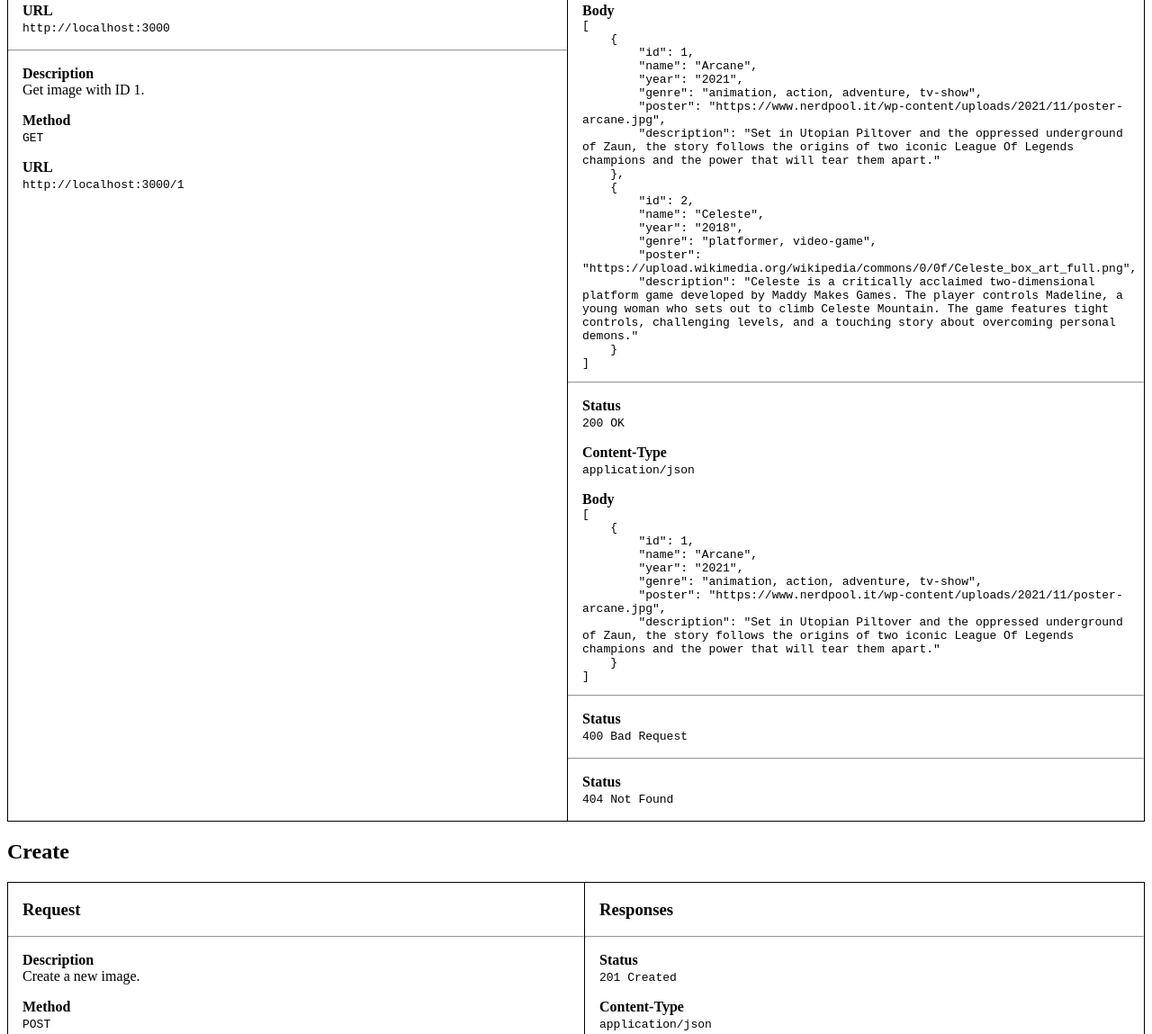
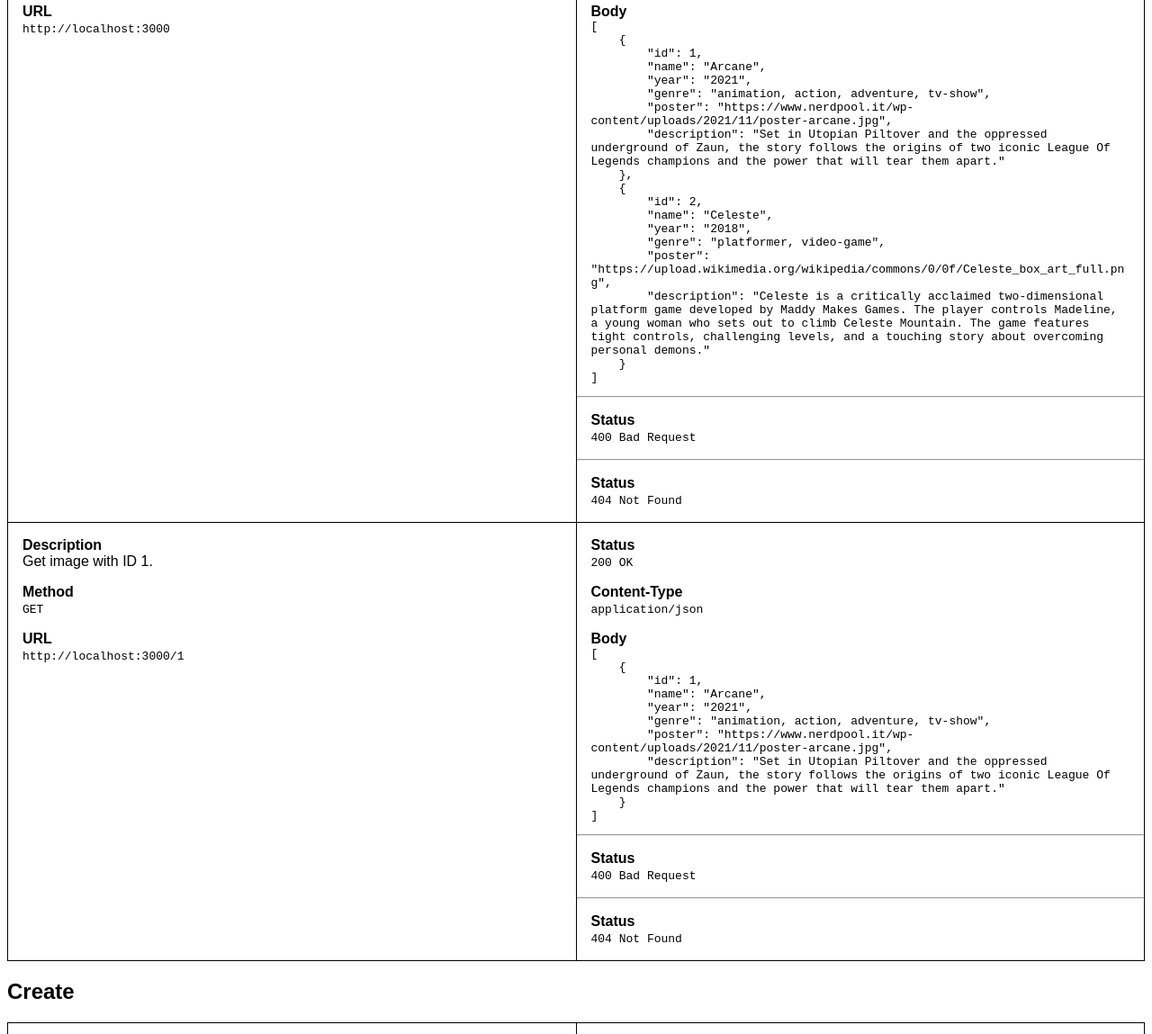
Before and after one commit to lisannevvliet/webtech-singlestudent2, a website: page a3-server/documentation.html in a window 1280 px wide. Shown: the part 306-1455 px from the top of the page at 90% size. Drawn offline with Linux system fonts and the light colour scheme.

Commit message:
Improve documentation

```diff
--- a/a3-server/doc-style.css
+++ b/a3-server/doc-style.css
@@ -1,9 +1,14 @@
+body {
+    font-family: sans-serif;
+}
+
 h2 ~ div {
     display: flex;
 }
 
 div div {
     border: 1px solid black;
+    overflow: hidden;
     width: 50vw;
 }
 
@@ -11,9 +16,17 @@ div div:last-of-type {
     border-left: none;
 }
 
+div:nth-of-type(2) div {
+    border-top: none;
+}
+
 h3, p, pre {
     padding-left: 1rem;
     padding-right: 1rem;
+}
+
+code, pre {
+    word-wrap: break-word;
 }
 
 .body {
@@ -22,6 +35,12 @@ h3, p, pre {
 
 pre {
     margin-top: 0;
-    overflow: scroll;
     white-space: pre-wrap;
 }
+
+@media screen and (max-width: 767px) {
+    h3, p, pre {
+        padding-left: .75rem;
+        padding-right: .75rem;
+    }
+}
--- a/a3-server/documentation.html
+++ b/a3-server/documentation.html
@@ -24,19 +24,6 @@
             <p>
                 <strong>URL</strong><br>
                 <code>http://localhost:3000</code>
-            </p>
-            <hr>
-            <p>
-                <strong>Description</strong><br>
-                Get image with ID 1.
-            </p>
-            <p>
-                <strong>Method</strong><br>
-                <code>GET</code>
-            </p>
-            <p>
-                <strong>URL</strong><br>
-                <code>http://localhost:3000/1</code>
             </p>
         </div>
         <div>
@@ -70,6 +57,33 @@
     }
 ]</code></pre>
             <hr>
+            <p>
+                <strong>Status</strong><br>
+                <code>400 Bad Request</code>
+            </p>
+            <hr>
+            <p>
+                <strong>Status</strong><br>
+                <code>404 Not Found</code>
+            </p>
+        </div>
+    </div>
+    <div>
+        <div>
+            <p>
+                <strong>Description</strong><br>
+                Get image with ID 1.
+            </p>
+            <p>
+                <strong>Method</strong><br>
+                <code>GET</code>
+            </p>
+            <p>
+                <strong>URL</strong><br>
+                <code>http://localhost:3000/1</code>
+            </p>
+        </div>
+        <div>
             <p>
                 <strong>Status</strong><br>
                 <code>200 OK</code>
```
